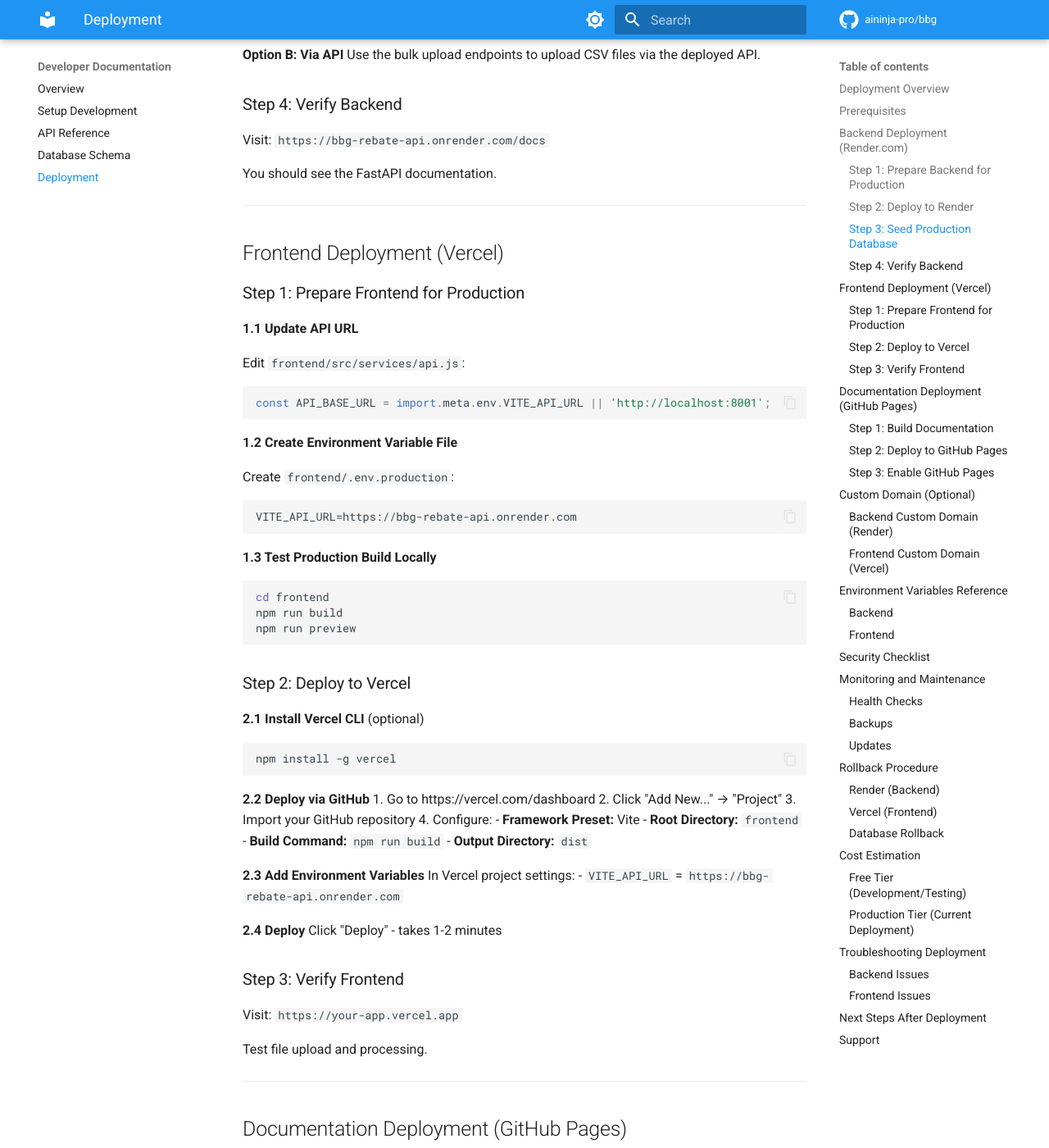
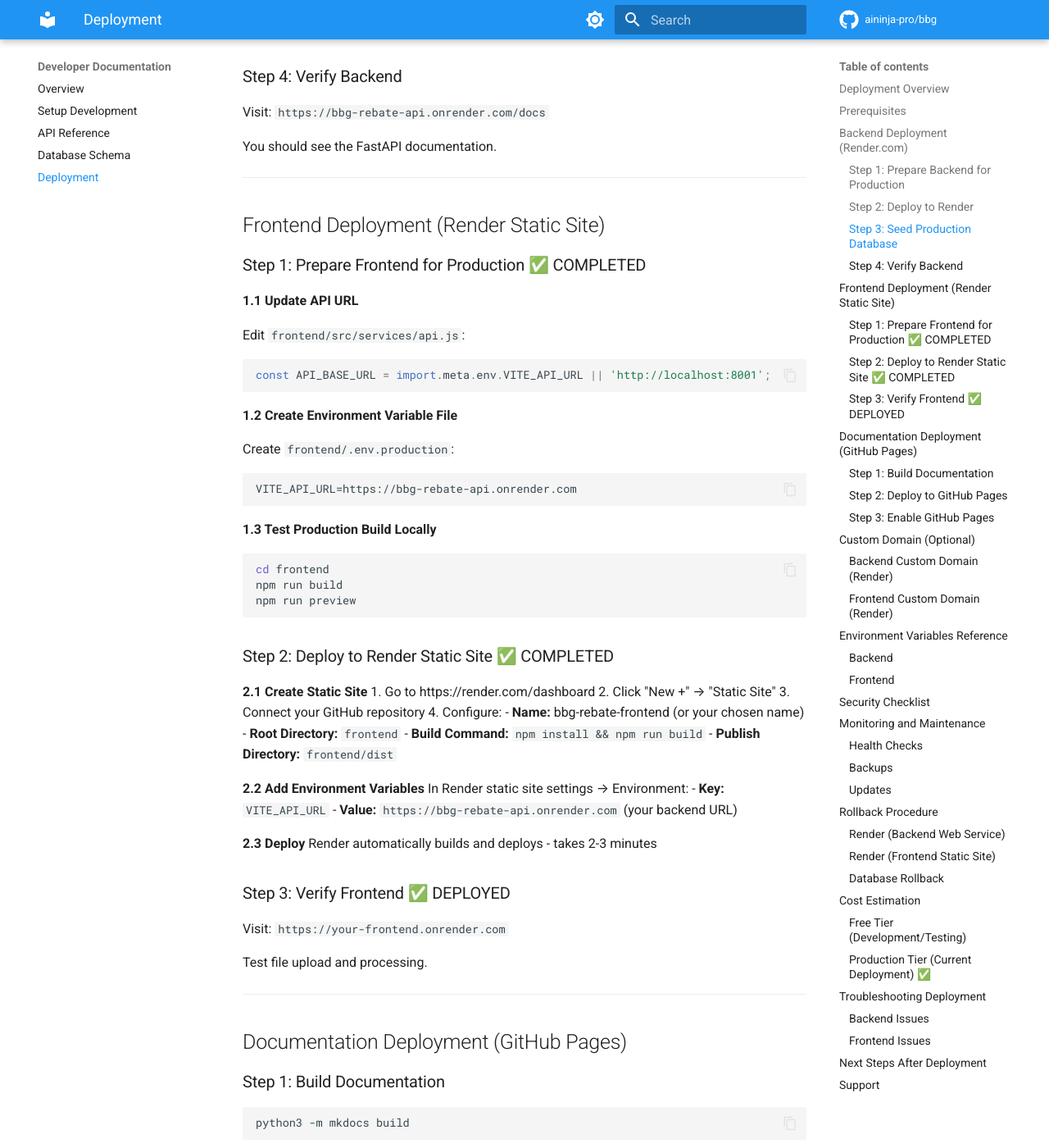
Before and after one commit to aininja-pro/bbg, an MkDocs documentation site: the page built from docs/deployment.md, in a window 1280 px wide and 1400 px high, scrolled down 2170 px. Shown: the whole window at 82% size. Built offline with MkDocs 1.6.1 and Material for MkDocs 9.7.7, drawn with Linux system fonts in a browser that asks for light colours; comment, search, counter and statistics services are not loaded; some of the changed text lies outside the part shown.

Commit message:
Update documentation to reflect full Render deployment
Corrected all deployment documentation to accurately reflect current setup:
- Frontend deployed on Render Static Site (not Vercel)
- Backend deployed on Render Web Service
- Database: PostgreSQL on Render

Changes across multiple files:
- deployment.md: Complete rewrite of frontend deployment section for Render Static Site
- deployment.md: Updated cost estimation to $14/month (removed Vercel costs)
- deployment.md: Updated rollback procedures for Render Static Site
- deployment.md: Removed all Vercel references, added Render-specific instructions
- developer-overview.md: Updated deployment status to show all on Render
- README.md: Updated technology stack to show Render deployment

All three services now correctly documented as deployed on Render:
✅ Backend Web Service on Render
✅ Frontend Static Site on Render
✅ PostgreSQL Database on Render

🤖 Generated with [Claude Code](https://claude.com/claude-code)

Co-Authored-By: Claude <noreply@anthropic.com>

````diff
--- a/docs/deployment.md
+++ b/docs/deployment.md
@@ -4,19 +4,18 @@ Guide for deploying the BBG Rebate Processing Tool to production.
 
 ## Deployment Overview
 
-**Recommended Stack:**
-- **Backend:** Render.com (free tier or paid)
-- **Frontend:** Vercel (free tier)
-- **Database:** PostgreSQL on Render or keep SQLite with persistent disk
-- **Documentation:** GitHub Pages (free)
+**Current Production Stack:**
+- **Backend:** Render.com Web Service ✅ DEPLOYED
+- **Frontend:** Render.com Static Site ✅ DEPLOYED
+- **Database:** PostgreSQL on Render ✅ DEPLOYED
+- **Documentation:** GitHub Pages (optional)
 
 ---
 
 ## Prerequisites
 
 - GitHub account with repository access
-- Render.com account
-- Vercel account
+- Render.com account ✅ (you already have this)
 - Domain name (optional)
 
 ---
@@ -57,11 +56,11 @@ services:
 
 Edit `backend/app/main.py`:
 ```python
-# Add your Vercel URL to allowed origins
+# Add your Render Static Site URL to allowed origins
 allow_origins=[
     "http://localhost:5173",
     "http://localhost:5174",
-    "https://your-app.vercel.app",  # Add this
+    "https://your-frontend.onrender.com",  # Your Render Static Site URL
     "https://your-custom-domain.com",  # Add if using custom domain
 ]
 ```
@@ -112,9 +111,9 @@ You should see the FastAPI documentation.
 
 ---
 
-## Frontend Deployment (Vercel)
+## Frontend Deployment (Render Static Site)
 
-### Step 1: Prepare Frontend for Production
+### Step 1: Prepare Frontend for Production ✅ COMPLETED
 
 **1.1 Update API URL**
 
@@ -137,33 +136,29 @@ npm run build
 npm run preview
 ```
 
-### Step 2: Deploy to Vercel
+### Step 2: Deploy to Render Static Site ✅ COMPLETED
 
-**2.1 Install Vercel CLI** (optional)
-```bash
-npm install -g vercel
-```
+**2.1 Create Static Site**
+1. Go to https://render.com/dashboard
+2. Click "New +" → "Static Site"
+3. Connect your GitHub repository
+4. Configure:
+   - **Name:** bbg-rebate-frontend (or your chosen name)
+   - **Root Directory:** `frontend`
+   - **Build Command:** `npm install && npm run build`
+   - **Publish Directory:** `frontend/dist`
 
-**2.2 Deploy via GitHub**
-1. Go to https://vercel.com/dashboard
-2. Click "Add New..." → "Project"
-3. Import your GitHub repository
-4. Configure:
-   - **Framework Preset:** Vite
-   - **Root Directory:** `frontend`
-   - **Build Command:** `npm run build`
-   - **Output Directory:** `dist`
+**2.2 Add Environment Variables**
+In Render static site settings → Environment:
+- **Key:** `VITE_API_URL`
+- **Value:** `https://bbg-rebate-api.onrender.com` (your backend URL)
 
-**2.3 Add Environment Variables**
-In Vercel project settings:
-- `VITE_API_URL` = `https://bbg-rebate-api.onrender.com`
+**2.3 Deploy**
+Render automatically builds and deploys - takes 2-3 minutes
 
-**2.4 Deploy**
-Click "Deploy" - takes 1-2 minutes
+### Step 3: Verify Frontend ✅ DEPLOYED
 
-### Step 3: Verify Frontend
-
-Visit: `https://your-app.vercel.app`
+Visit: `https://your-frontend.onrender.com`
 
 Test file upload and processing.
 
@@ -214,11 +209,16 @@ This automatically:
    Value: bbg-rebate-api.onrender.com
    ```
 
-### Frontend Custom Domain (Vercel)
+### Frontend Custom Domain (Render)
 
-1. Go to Vercel project → Settings → Domains
-2. Add domain (e.g., `rebates.your-domain.com`)
-3. Add DNS records as instructed by Vercel
+1. Go to Render dashboard → Your Static Site → Settings
+2. Add custom domain (e.g., `rebates.your-domain.com`)
+3. Add DNS records:
+   ```
+   Type: CNAME
+   Name: rebates
+   Value: your-frontend.onrender.com
+   ```
 
 ---
 
@@ -231,7 +231,7 @@ This automatically:
 | `API_HOST` | `0.0.0.0` | `0.0.0.0` |
 | `API_PORT` | `8001` | Set by Render |
 | `DATABASE_URL` | `sqlite:///./bbg_rebates.db` | PostgreSQL connection string |
-| `ALLOWED_ORIGINS` | `http://localhost:5174` | Your Vercel URL |
+| `ALLOWED_ORIGINS` | `http://localhost:5174` | Your Render Static Site URL |
 | `DEBUG` | `True` | `False` |
 
 ### Frontend
@@ -272,8 +272,7 @@ Set up monitoring for:
 - Error rates
 
 **Tools:**
-- Render built-in metrics
-- Vercel Analytics
+- Render built-in metrics (for both backend and frontend)
 - UptimeRobot (free uptime monitoring)
 - Sentry (error tracking)
 
@@ -304,23 +303,23 @@ npm update
 
 **Deploy Updates:**
 - Push to GitHub
-- Render and Vercel auto-deploy from main branch
+- Render auto-deploys both backend and frontend from main branch
 
 ---
 
 ## Rollback Procedure
 
-### Render (Backend)
+### Render (Backend Web Service)
 
-1. Go to Render dashboard → Your service → Events
+1. Go to Render dashboard → Your backend service → Events
 2. Find previous successful deployment
 3. Click "Redeploy" on that event
 
-### Vercel (Frontend)
+### Render (Frontend Static Site)
 
-1. Go to Vercel project → Deployments
-2. Find previous deployment
-3. Click "..." → "Promote to Production"
+1. Go to Render dashboard → Your static site → Events
+2. Find previous successful deployment
+3. Click "Redeploy" on that event
 
 ### Database Rollback
 
@@ -337,7 +336,8 @@ npm update
 | Service | Plan | Cost |
 |---------|------|------|
 | Render (Backend) | Free | $0 |
-| Vercel (Frontend) | Hobby | $0 |
+| Render (Frontend) | Free Static Site | $0 |
+| Render (PostgreSQL) | Free (if available) | $0 |
 | GitHub Pages (Docs) | Free | $0 |
 | **Total** | | **$0/month** |
 
@@ -345,15 +345,16 @@ npm update
 - Backend sleeps after 15 min inactivity (30s cold start)
 - 750 hours/month render time
 - Limited bandwidth
+- PostgreSQL free tier has storage limits
 
-### Production Tier (Current Deployment)
+### Production Tier (Current Deployment) ✅
 
 | Service | Plan | Cost |
 |---------|------|------|
-| Render (Backend) | Starter | $7/mo |
+| Render (Backend Web Service) | Starter | $7/mo |
+| Render (Frontend Static Site) | Free | $0 |
 | Render PostgreSQL | Starter | $7/mo |
-| Vercel (Frontend) | Hobby/Pro | $0-20/mo |
-| **Total** | | **$14-34/month** |
+| **Total** | | **$14/month** |
 
 **Benefits:**
 - No sleep/cold starts
@@ -386,16 +387,18 @@ npm update
 **Build Fails:**
 - Check `package.json` dependencies
 - Verify Node version (20+)
-- Check build logs in Vercel
+- Check build logs in Render dashboard
 
 **API Calls Fail:**
-- Verify VITE_API_URL is correct
+- Verify VITE_API_URL environment variable is correct
 - Check backend is running
 - Test API endpoint directly
+- Check CORS settings in backend
 
 **Environment Variables Not Working:**
-- Redeploy after adding env vars
+- Redeploy after adding env vars in Render
 - Check variable names (must start with VITE_)
+- Verify variables are set in Static Site settings, not Web Service
 
 ---
 
@@ -427,7 +430,7 @@ npm update
 
 For deployment issues:
 - **Render:** https://render.com/docs
-- **Vercel:** https://vercel.com/docs
+- **Render Community:** https://community.render.com
 - **GitHub Pages:** https://docs.github.com/pages
 
 ---
````
Also changed, not shown: docs/README.md (+3 -3 lines).
